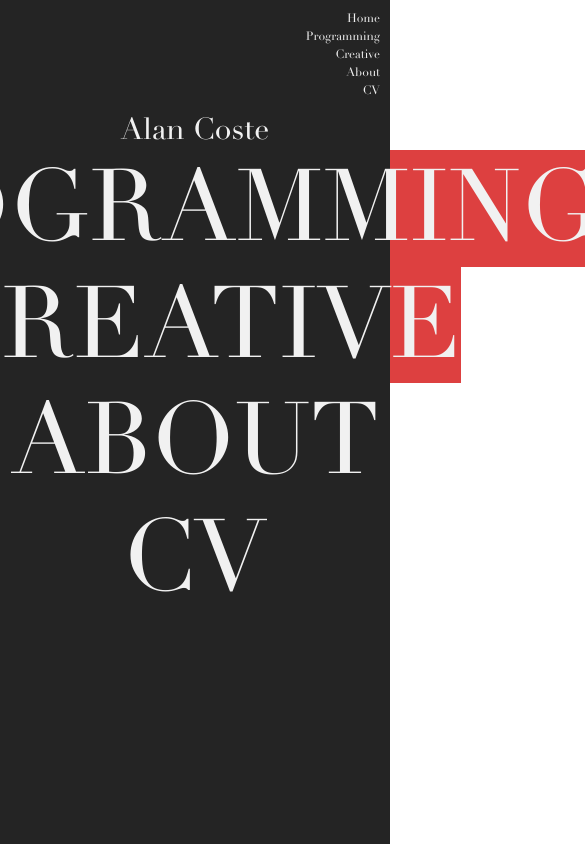
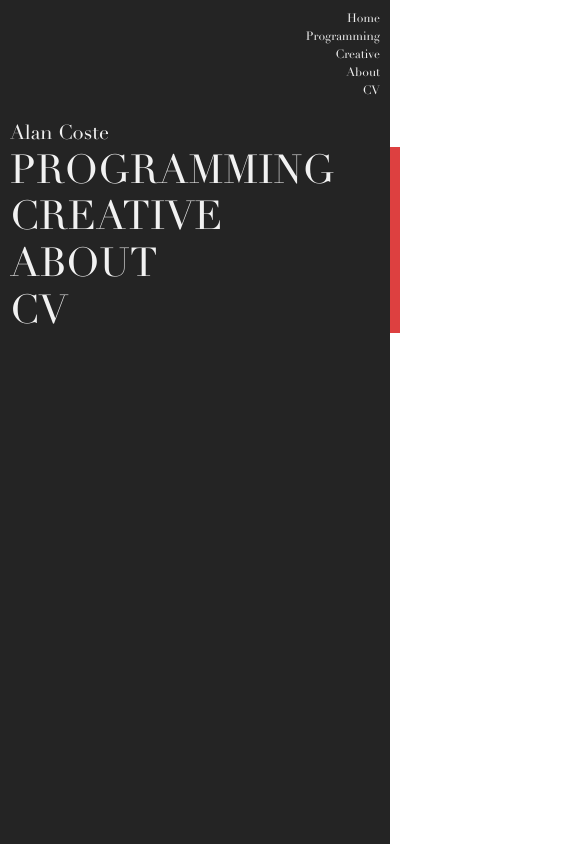
Before and after one commit to cookingnoob/portafolio-AC, a React (Vite) app: page /home in a window 390 px wide. Shown: the whole page, 585 px wide, since content can reach past the window. Built offline with nearby package versions, Linux system fonts and the light colour scheme.

Commit message:
add more styles for responsive

```diff
--- a/src/pages/Welcome.jsx
+++ b/src/pages/Welcome.jsx
@@ -1,43 +1,34 @@
-
-import { Box, Typography } from '@mui/material'
-
-import { NavLink } from 'react-router-dom'
-import CodingProjectsCard from '../components/CodingProjectsCard'
-import { StyledNavLink, StyledTypography } from '../theme'
-
-
+import { Box, Typography, useTheme } from '@mui/material';
+import React from 'react';
+import { NavLink } from 'react-router-dom';
+import CodingProjectsCard from '../components/CodingProjectsCard';
+import { StyledNavLink, StyledTypography } from '../theme';
+import { welcomeContainer, welcomeTypography, welcomeNavLink } from '../theme';
 
 const Welcome = () => {
+  const theme = useTheme();
 
   return (
-
-    <Box display={'flex'}
-      flexDirection={'column'}
-      justifyContent={'center'}
-      alignItems={'center'}>
-
-      <Typography variant='h5' color={'primary'} fontSize={'30px'}>Alan Coste</Typography>
+    <Box sx={welcomeContainer(theme)}>
+      <Typography variant='h5' color={'primary'} sx={welcomeTypography(theme)}>Alan Coste</Typography>
 
       <StyledNavLink to={'/programming'} >
-        <StyledTypography variant='h1' fontSize={'100px'}>PROGRAMMING</StyledTypography>
+        <StyledTypography variant='h1' sx={welcomeNavLink(theme)}>PROGRAMMING</StyledTypography>
       </StyledNavLink>
 
       <StyledNavLink to='/creative'>
-        <StyledTypography variant='h1' fontSize={'100px'}>CREATIVE</StyledTypography>
+        <StyledTypography variant='h1' sx={welcomeNavLink(theme)}>CREATIVE</StyledTypography>
       </StyledNavLink>
 
       <StyledNavLink to='/about'>
-        <StyledTypography variant='h1' fontSize={'100px'}>ABOUT</StyledTypography>
+        <StyledTypography variant='h1' sx={welcomeNavLink(theme)}>ABOUT</StyledTypography>
       </StyledNavLink>
 
       <StyledNavLink to={'/cv'}>
-        <StyledTypography variant='h1' fontSize={'100px'}>CV</StyledTypography>
+        <StyledTypography variant='h1' sx={welcomeNavLink(theme)}>CV</StyledTypography>
       </StyledNavLink>
-
     </Box>
-
-
-  )
+  );
 }
 
-export default Welcome
+export default Welcome;
--- a/src/theme.js
+++ b/src/theme.js
@@ -205,3 +205,34 @@ export const aboutImageContainer = (theme) => ({
     },
   },
 });
+
+export const welcomeContainer = (theme) => ({
+  display: 'flex',
+  flexDirection: 'column',
+  width: '100vw',
+  height: '80vh',
+  padding: '20px',
+  [theme.breakpoints.down('md')]: {
+    padding: '10px',
+  },
+});
+
+export const welcomeTypography = (theme) => ({
+  fontSize: '30px',
+  [theme.breakpoints.down('md')]: {
+    fontSize: '24px',
+  },
+  [theme.breakpoints.down('sm')]: {
+    fontSize: '20px',
+  },
+});
+
+export const welcomeNavLink = (theme) => ({
+  fontSize: '100px',
+  [theme.breakpoints.down('md')]: {
+    fontSize: '80px',
+  },
+  [theme.breakpoints.down('sm')]: {
+    fontSize: '40px',
+  },
+});
```
